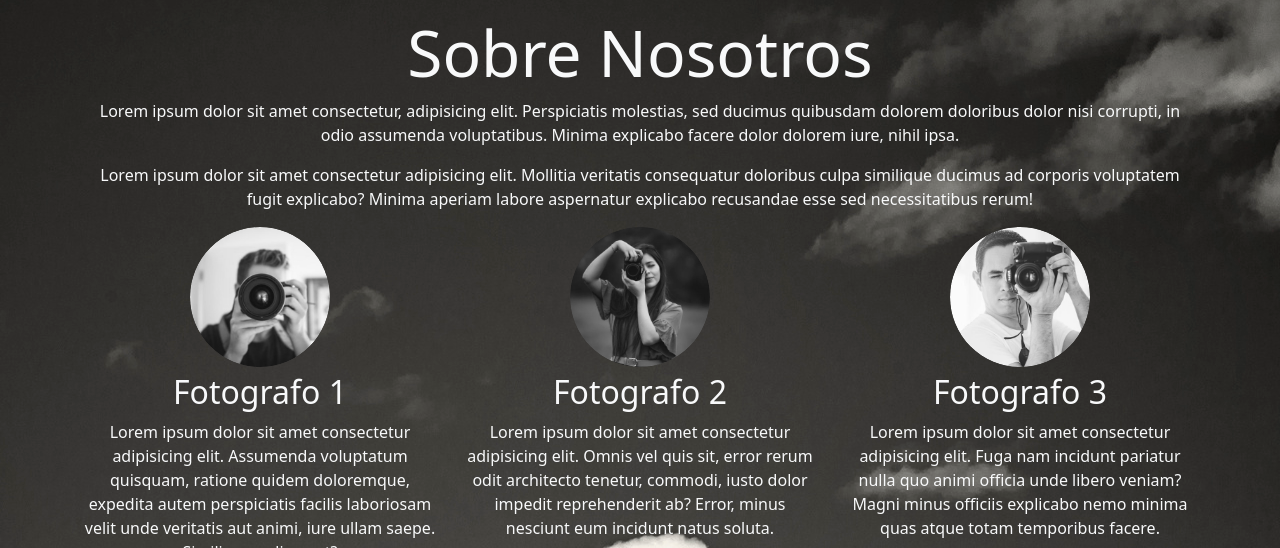
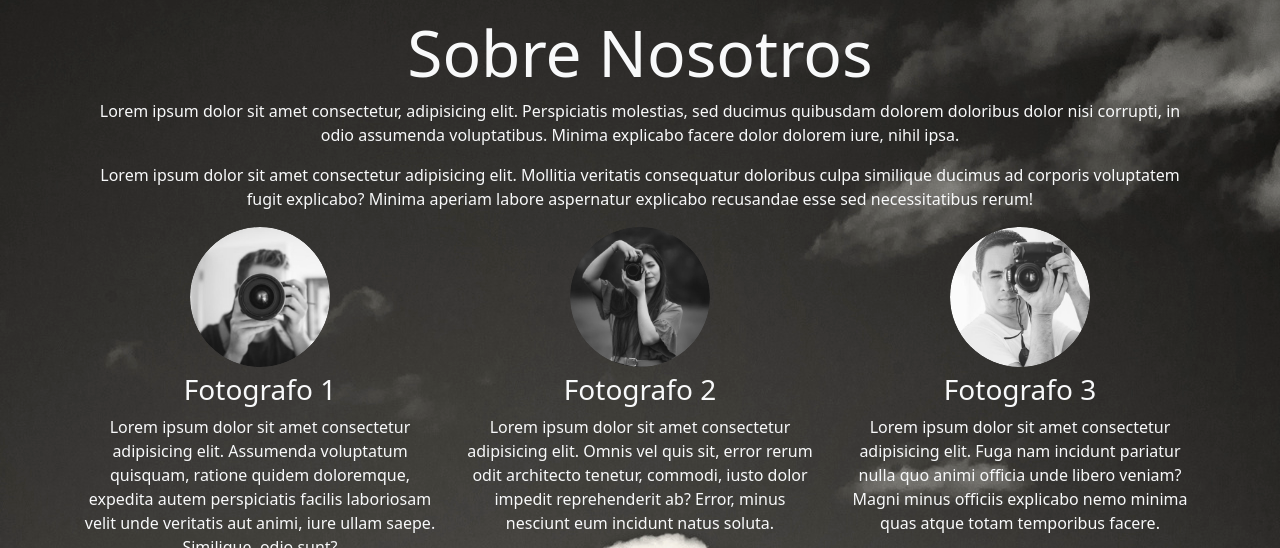
Before and after one commit to nicoriuki/Proyecto1, a website: page pages/nosotros.html in a window 1280 px wide. Shown: the part 187-735 px from the top of the page. Drawn offline with Linux system fonts and the light colour scheme.

Commit message:
Arreglo de h1

```diff
--- a/pages/nosotros.html
+++ b/pages/nosotros.html
@@ -54,7 +54,7 @@
   </nav>
   <main class="container mt-4">
     <div class="text-lg-center">
-      <h1 class="display-3">Sobre Nosotros</h1>
+      <h2 class="display-3">Sobre Nosotros</h2>
       <p>Lorem ipsum dolor sit amet consectetur, adipisicing elit. Perspiciatis molestias, sed ducimus quibusdam dolorem
         doloribus dolor nisi corrupti, in odio assumenda voluptatibus. Minima explicabo facere dolor dolorem iure, nihil
         ipsa.</p>
@@ -68,7 +68,7 @@
         <div class="rounded-circle nosotro__div-img">
           <img class="rounded-circle nosotros__img" src="../images/fotografo1.jpg" alt="Nombre y Apellido">
         </div>
-        <h2>Fotografo 1</h2>
+        <h3>Fotografo 1</h3>
         <p>Lorem ipsum dolor sit amet consectetur adipisicing elit. Assumenda voluptatum quisquam, ratione quidem
           doloremque, expedita autem perspiciatis facilis laboriosam velit unde veritatis aut animi, iure ullam saepe.
           Similique, odio sunt?</p>
@@ -81,7 +81,7 @@
           <img class="rounded-circle nosotros__img" src="../images/fotografo2.jpg" alt="Nombre y Apellido" width="140"
             height="140">
         </div>
-        <h2>Fotografo 2</h2>
+        <h3>Fotografo 2</h3>
         <p>Lorem ipsum dolor sit amet consectetur adipisicing elit. Omnis vel quis sit, error rerum odit architecto
           tenetur, commodi, iusto dolor impedit reprehenderit ab? Error, minus nesciunt eum incidunt natus soluta.
         </p>
@@ -94,7 +94,7 @@
           <img class="rounded-circle  nosotros__img" src="../images/fotografo3.jpg" alt="Nombre y Apellido" width="140"
             height="140">
         </div>
-        <h2>Fotografo 3</h2>
+        <h3>Fotografo 3</h3>
         <p>Lorem ipsum dolor sit amet consectetur adipisicing elit. Fuga nam incidunt pariatur nulla quo animi officia
           unde libero veniam? Magni minus officiis explicabo nemo minima quas atque totam temporibus facere.</p>
         <p><a class="btn btn-secondary btn-animacion" href="#" role="button" data-bs-toggle="modal"
```
